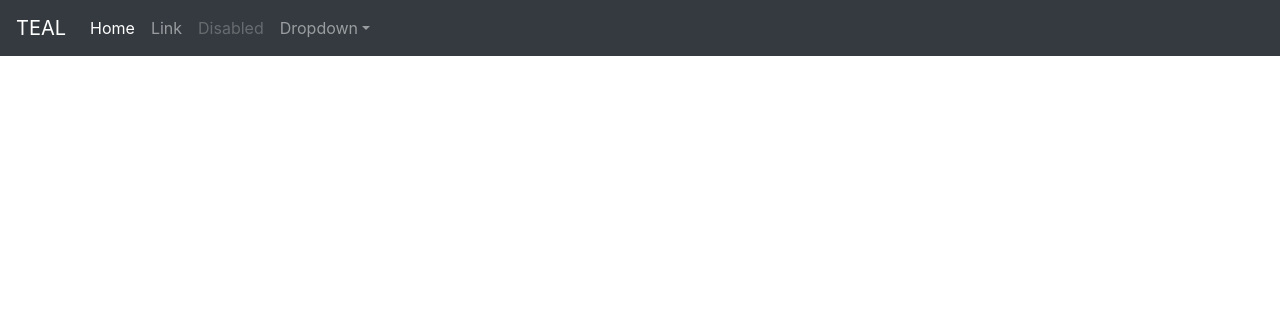
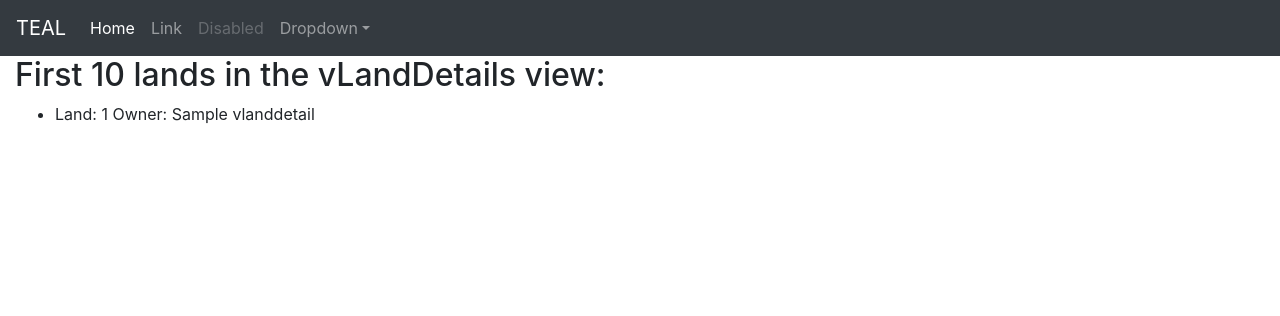
Before and after one commit to SagewLivingstone/TEAL_webapp, a Django app: page / in a window 1280 px wide. Shown: the top 316 px of the page. Run offline with Django 3.2, Linux system fonts and the light colour scheme; tables that the repository leaves empty hold one stand-in row (values such as "Sample post"); parts of the project's set-up code (start-up, migrations or seed data) failed here and were passed over; some libraries are stand-ins or nearby versions.

Commit message:
Updated templates with some test data

```diff
--- a/teal_webapp/settings.py
+++ b/teal_webapp/settings.py
@@ -21,8 +21,6 @@ BASE_DIR = os.path.dirname(os.path.dirname(os.path.abspath(__file__)))
 # settings.ini Config Setup
 config = configparser.RawConfigParser()
 settings_path = os.path.join(BASE_DIR, 'teal_webapp/security/settings.ini')
-print("Path of settings: ")
-print(settings_path)
 config.read(settings_path)
 
 # Quick-start development settings - unsuitable for production
--- a/web_main/templates/web_main/index.html
+++ b/web_main/templates/web_main/index.html
@@ -1,6 +1,12 @@
 {% extends 'web_main/layout.html' %}
-{% block 'body' %}
+{% block content %}
 <!-- Page content goes here -->
 
+<h2>First 10 lands in the vLandDetails view:</h2>
+<ul>
+{% for land in first_10_lands %}
+	<li>Land: {{ land.id }} Owner: {{ land.owner_name }}
+{% endfor %}
+</ul>
 
 {% endblock %}
--- a/web_main/templates/web_main/layout.html
+++ b/web_main/templates/web_main/layout.html
@@ -12,8 +12,10 @@
   <body>
     {% include 'web_main/_navigation.html' %}
 
-    {% block body %}
-    {% endblock %}
+    <div class="container-fluid">
+      {% block content %}
+      {% endblock %}
+    </div>
 
     <!-- CDN Includes at bottom for speed -->
     {% include 'web_main/_site_scripts.html' %}
```
